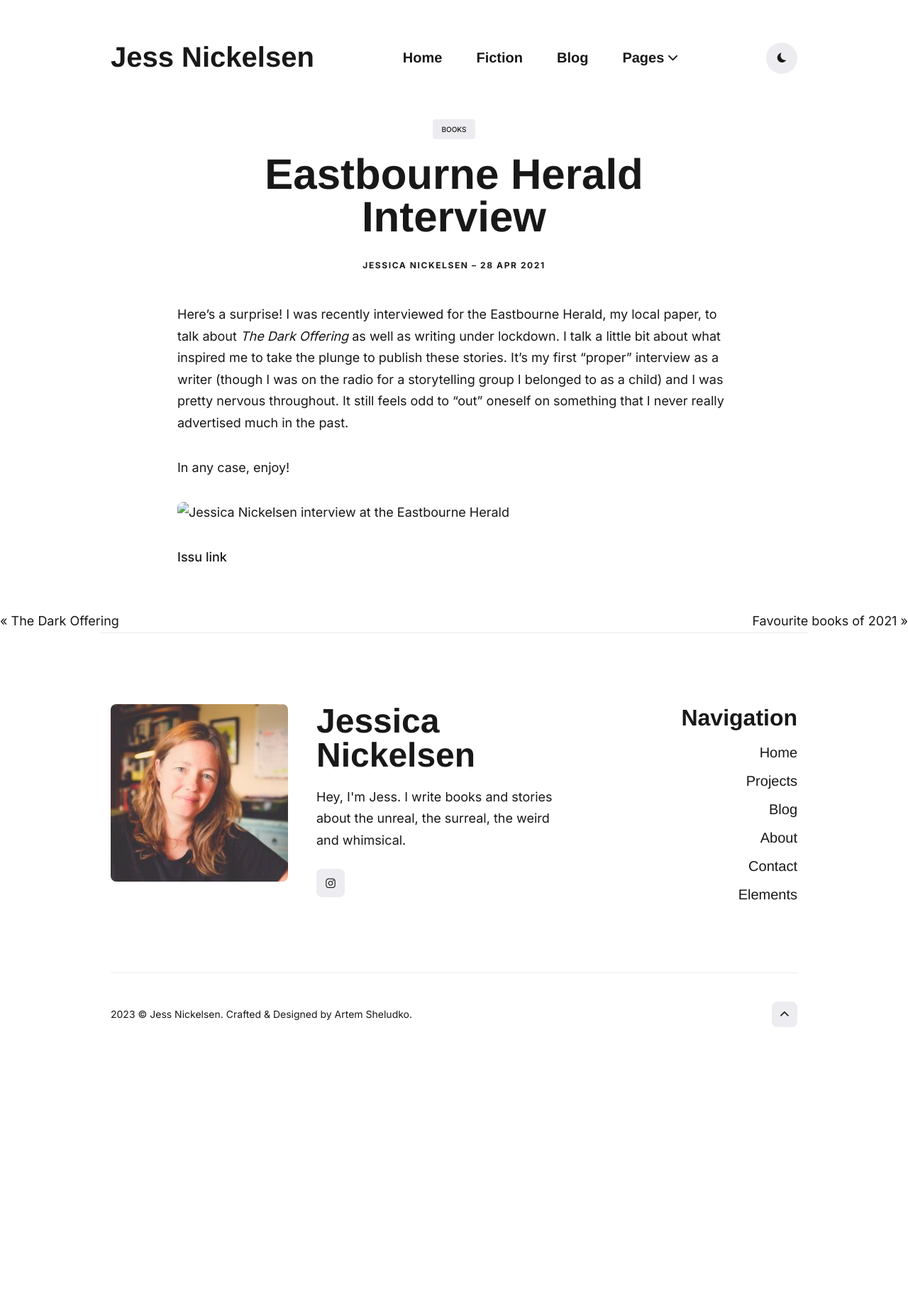
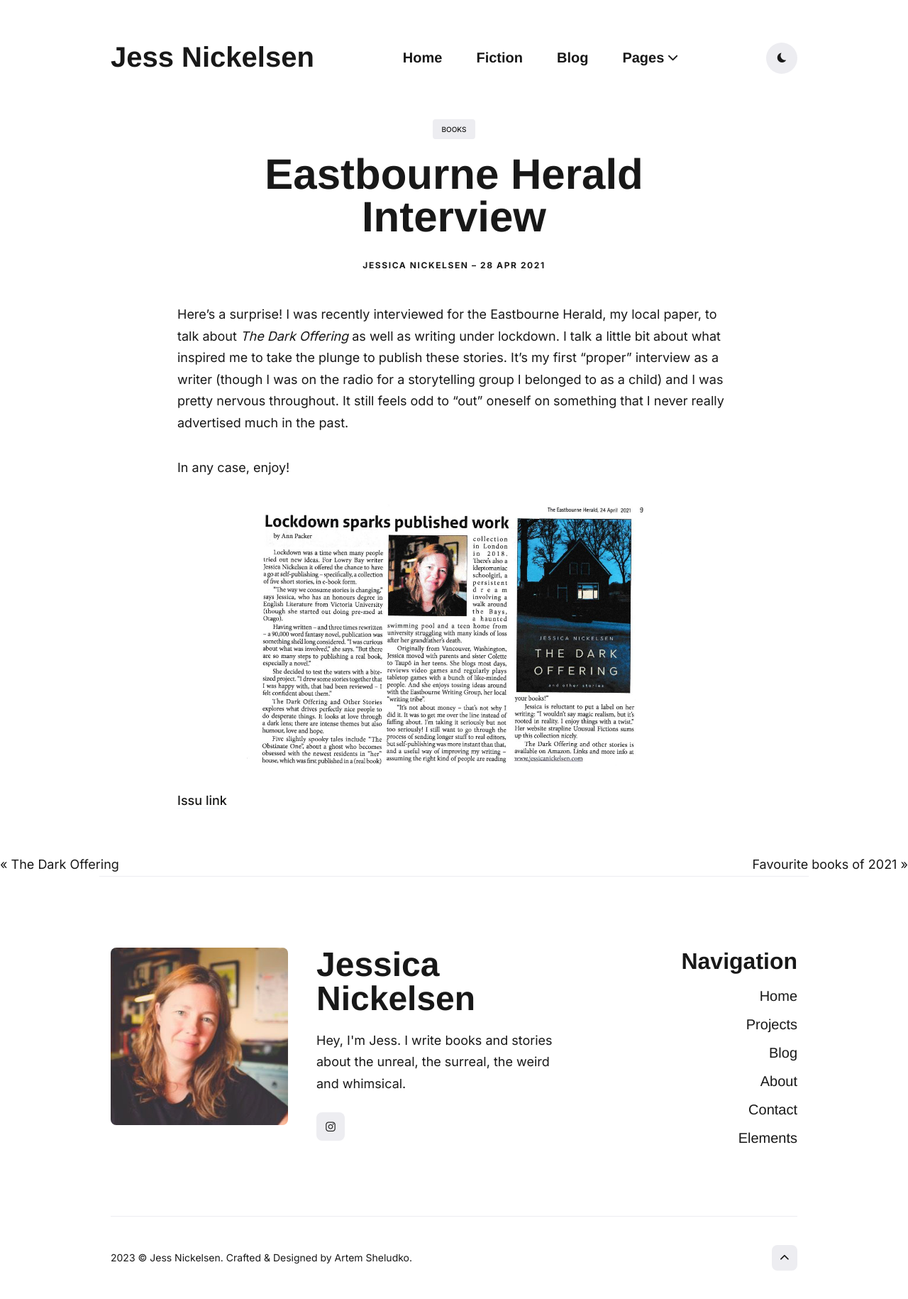
Before and after one commit to jnickelsen/jnickelsen.github.io, a Jekyll site: the page built from _posts/2021-04-28-eastbourne-herald-interview.md, in a window 1280 px wide. Shown: the whole page at 71% size. Built offline with Jekyll 4.4.1, drawn with Linux system fonts in a browser that asks for light colours; nearby versions of some CDN libraries; some web fonts are replaced; before the commit the page ends 1487 px from its top, so only the background shows below that.

Commit message:
adsfasdf

```diff
--- a/_posts/2021-04-28-eastbourne-herald-interview.md
+++ b/_posts/2021-04-28-eastbourne-herald-interview.md
@@ -17,6 +17,6 @@ I never really advertised much in the past.
 
 In any case, enjoy!
 
-![Jessica Nickelsen interview at the Eastbourne Herald ](/assets/img/2021-04-28-eastbourne-herald.jpeg){: .mx-auto.d-block :}
+![Jessica Nickelsen interview at the Eastbourne Herald ](/images/2021-04-28-eastbourne-herald.jpeg){: .centered}
 
 [Issu link](https://issuu.com/theeastbourneherald/docs/print_20_page_april_2021__)
```
Also changed, not shown: images/2021-04-28-eastbourne-herald.jpeg (added).
